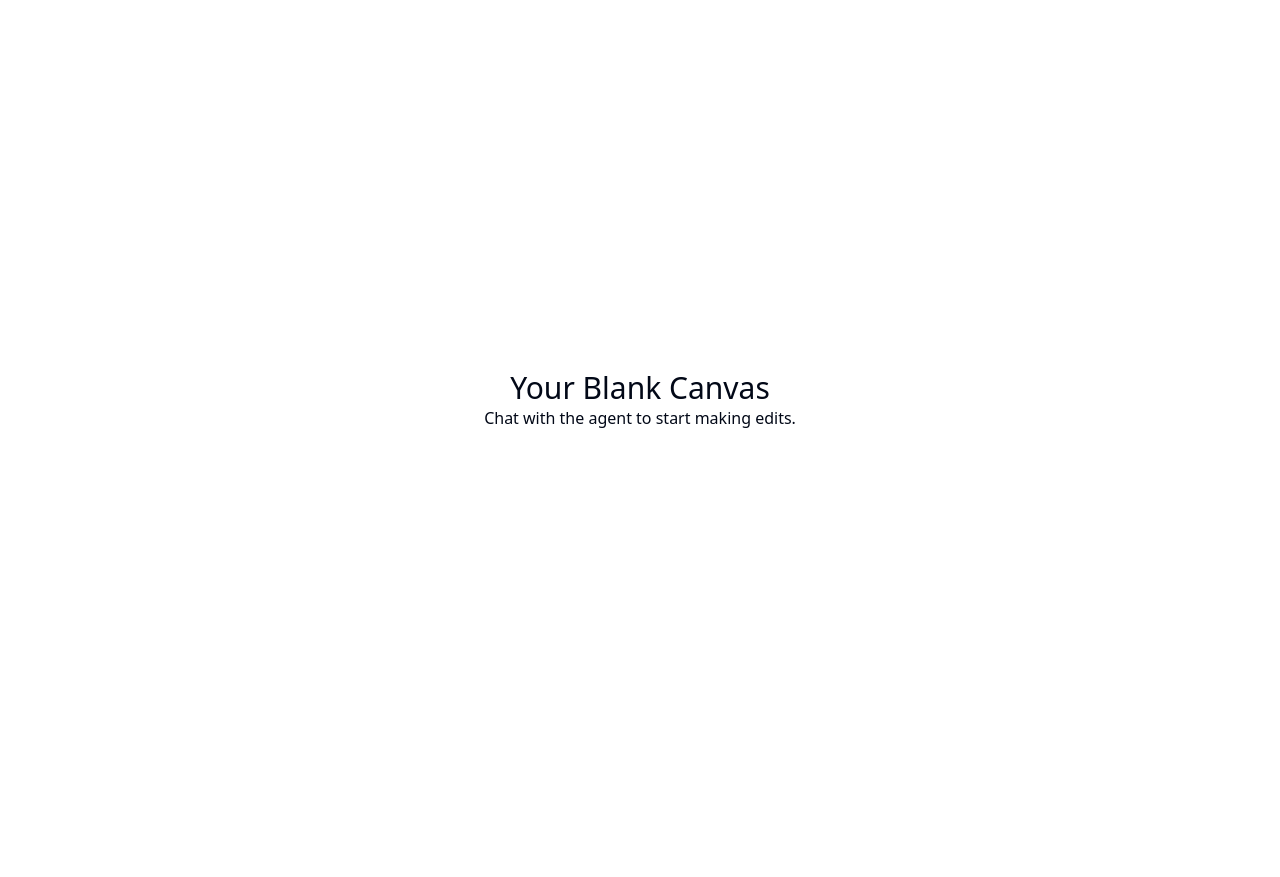
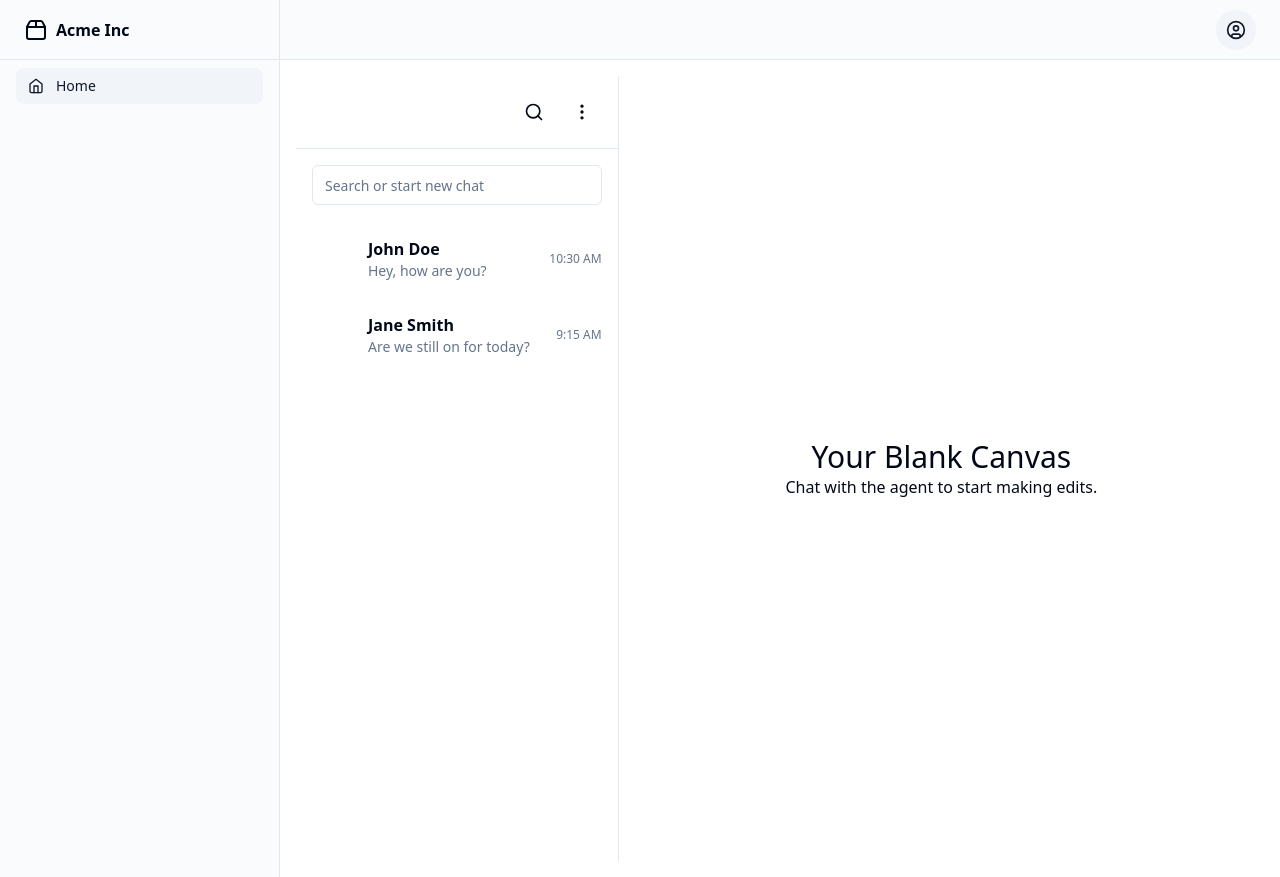
Before and after one commit to GPT-Engineer-App-Dev/text-friend, a React (Vite) app: page / in a window 1280 px wide. Before the commit the page ends 800 px from the top, so only its background shows below. Built offline with nearby package versions, Linux system fonts and the light colour scheme.

Commit message:
Implemented initial layout for WhatsApp clone with sidebar and chat area.

```diff
--- a/src/App.jsx
+++ b/src/App.jsx
@@ -3,17 +3,11 @@ import { TooltipProvider } from "@/components/ui/tooltip";
 import { QueryClient, QueryClientProvider } from "@tanstack/react-query";
 import { Home } from "lucide-react";
 import { Route, BrowserRouter as Router, Routes } from "react-router-dom";
-import Layout from "./layouts/default"; // available: default, navbar, sidebar
+import Layout from "./layouts/sidebar"; // Use the sidebar layout
 import Index from "./pages/Index.jsx";
+import { navItems } from "./data/navItems"; // Import navItems
+
 const queryClient = new QueryClient();
-
-export const navItems = [
-  {
-    title: "Home", // Feel free to change this to your liking
-    to: "/",
-    icon: <Home className="h-4 w-4" />,
-  },
-];
 
 const App = () => {
   return (
--- /dev/null
+++ b/src/data/navItems.js
@@ -0,0 +1,9 @@
+import { Home } from "lucide-react";
+
+export const navItems = [
+  {
+    title: "Home",
+    to: "/",
+    icon: () => <Home className="h-4 w-4" />,
+  },
+];
--- a/src/layouts/sidebar.jsx
+++ b/src/layouts/sidebar.jsx
@@ -11,7 +11,7 @@ import { Sheet, SheetContent, SheetTrigger } from "@/components/ui/sheet";
 import { cn } from "@/lib/utils";
 import { CircleUser, Menu, Package2 } from "lucide-react";
 import { NavLink, Outlet } from "react-router-dom";
-import { navItems } from "../App";
+import { navItems } from "../data/navItems"; // Import navItems
 
 const Layout = () => {
   return (
@@ -44,7 +44,7 @@ const Sidebar = () => (
         <nav className="grid items-start px-2 text-sm font-medium lg:px-4 gap-2">
           {navItems.map((item) => (
             <SidebarNavLink key={item.to} to={item.to}>
-              {item.icon}
+              {item.icon()}
               {item.title}
             </SidebarNavLink>
           ))}
@@ -73,6 +73,7 @@ const MobileSidebar = () => (
         </NavLink>
         {navItems.map((item) => (
           <SidebarNavLink key={item.to} to={item.to}>
+            {item.icon()}
             {item.title}
           </SidebarNavLink>
         ))}
--- a/src/pages/Index.jsx
+++ b/src/pages/Index.jsx
@@ -1,10 +1,160 @@
-// Update this page (the content is just a fallback if you fail to update the page)
+import { useState } from "react";
+import { Search, MoreVertical, Send, Smile, Paperclip } from "lucide-react";
+import { Input } from "@/components/ui/input";
+import { Button } from "@/components/ui/button";
+import { ScrollArea } from "@/components/ui/scroll-area";
+import { Avatar } from "@/components/ui/avatar";
 
 const Index = () => {
+  const [selectedChat, setSelectedChat] = useState(null);
+  const [message, setMessage] = useState("");
+  const [chats, setChats] = useState([
+    {
+      id: 1,
+      name: "John Doe",
+      lastMessage: "Hey, how are you?",
+      timestamp: "10:30 AM",
+      messages: [
+        { sender: "John Doe", text: "Hey, how are you?", timestamp: "10:30 AM" },
+        { sender: "You", text: "I'm good, thanks!", timestamp: "10:32 AM" },
+      ],
+    },
+    {
+      id: 2,
+      name: "Jane Smith",
+      lastMessage: "Are we still on for today?",
+      timestamp: "9:15 AM",
+      messages: [
+        { sender: "Jane Smith", text: "Are we still on for today?", timestamp: "9:15 AM" },
+        { sender: "You", text: "Yes, see you at 5!", timestamp: "9:17 AM" },
+      ],
+    },
+  ]);
+
+  const handleChatClick = (chat) => {
+    setSelectedChat(chat);
+  };
+
+  const handleSendMessage = () => {
+    if (message.trim() === "") return;
+
+    const newMessage = {
+      sender: "You",
+      text: message,
+      timestamp: new Date().toLocaleTimeString([], { hour: '2-digit', minute: '2-digit' }),
+    };
+
+    const updatedChats = chats.map((chat) =>
+      chat.id === selectedChat.id
+        ? { ...chat, messages: [...chat.messages, newMessage] }
+        : chat
+    );
+
+    setChats(updatedChats);
+    setMessage("");
+  };
+
   return (
-    <div className="text-center">
-      <h1 className="text-3xl">Your Blank Canvas</h1>
-      <p>Chat with the agent to start making edits.</p>
+    <div className="flex h-full">
+      {/* Sidebar */}
+      <div className="w-1/3 border-r">
+        <div className="flex items-center justify-between p-4 border-b">
+          <Avatar className="h-10 w-10" />
+          <div className="flex items-center space-x-2">
+            <Button variant="ghost" size="icon">
+              <Search className="h-5 w-5" />
+            </Button>
+            <Button variant="ghost" size="icon">
+              <MoreVertical className="h-5 w-5" />
+            </Button>
+          </div>
+        </div>
+        <div className="p-4">
+          <Input placeholder="Search or start new chat" />
+        </div>
+        <ScrollArea className="h-[calc(100vh-160px)]">
+          {chats.map((chat) => (
+            <div
+              key={chat.id}
+              className={`flex items-center p-4 cursor-pointer ${
+                selectedChat?.id === chat.id ? "bg-muted" : ""
+              }`}
+              onClick={() => handleChatClick(chat)}
+            >
+              <Avatar className="h-10 w-10" />
+              <div className="ml-4">
+                <div className="font-semibold">{chat.name}</div>
+                <div className="text-sm text-muted-foreground">{chat.lastMessage}</div>
+              </div>
+              <div className="ml-auto text-xs text-muted-foreground">{chat.timestamp}</div>
+            </div>
+          ))}
+        </ScrollArea>
+      </div>
+
+      {/* Chat Area */}
+      <div className="w-2/3 flex flex-col">
+        {selectedChat ? (
+          <>
+            <div className="flex items-center justify-between p-4 border-b">
+              <div className="flex items-center">
+                <Avatar className="h-10 w-10" />
+                <div className="ml-4">
+                  <div className="font-semibold">{selectedChat.name}</div>
+                </div>
+              </div>
+              <div className="flex items-center space-x-2">
+                <Button variant="ghost" size="icon">
+                  <Search className="h-5 w-5" />
+                </Button>
+                <Button variant="ghost" size="icon">
+                  <Paperclip className="h-5 w-5" />
+                </Button>
+                <Button variant="ghost" size="icon">
+                  <MoreVertical className="h-5 w-5" />
+                </Button>
+              </div>
+            </div>
+            <ScrollArea className="flex-1 p-4 space-y-4">
+              {selectedChat.messages.map((msg, index) => (
+                <div key={index} className="flex items-start space-x-2">
+                  <Avatar className="h-8 w-8" />
+                  <div>
+                    <div className="text-sm">{msg.sender}</div>
+                    <div className="text-sm">{msg.text}</div>
+                    <div className="text-xs text-muted-foreground">{msg.timestamp}</div>
+                  </div>
+                </div>
+              ))}
+            </ScrollArea>
+            <div className="flex items-center p-4 border-t">
+              <Button variant="ghost" size="icon">
+                <Smile className="h-5 w-5" />
+              </Button>
+              <Button variant="ghost" size="icon">
+                <Paperclip className="h-5 w-5" />
+              </Button>
+              <Input
+                className="flex-1 mx-4"
+                placeholder="Type a message"
+                value={message}
+                onChange={(e) => setMessage(e.target.value)}
+                onKeyDown={(e) => e.key === "Enter" && handleSendMessage()}
+              />
+              <Button variant="ghost" size="icon" onClick={handleSendMessage}>
+                <Send className="h-5 w-5" />
+              </Button>
+            </div>
+          </>
+        ) : (
+          <div className="flex items-center justify-center flex-1">
+            <div className="text-center">
+              <h1 className="text-3xl">Your Blank Canvas</h1>
+              <p>Chat with the agent to start making edits.</p>
+            </div>
+          </div>
+        )}
+      </div>
     </div>
   );
 };
```
